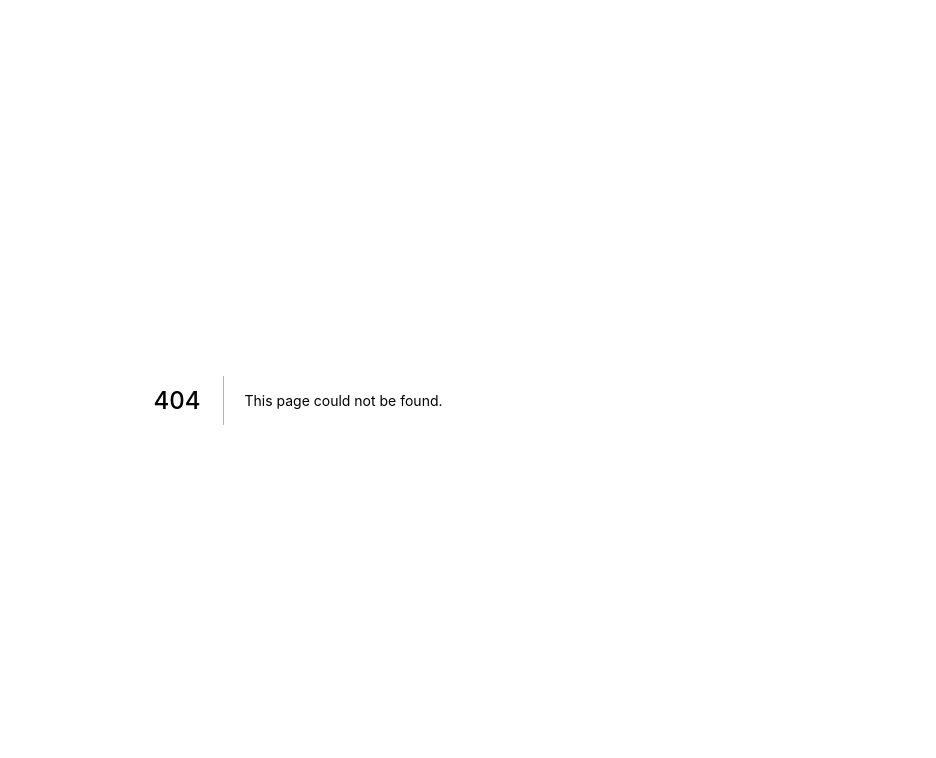
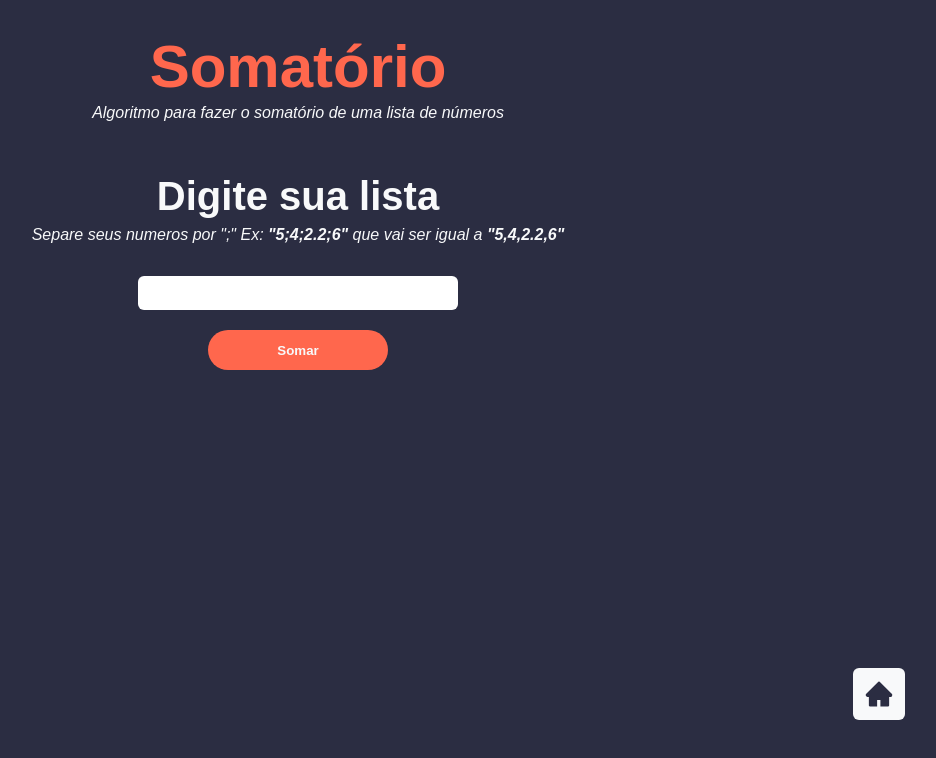
Before and after one commit to joaopedroalb/algorithms-unifor, a Next.js app: page /sum in a window 1280 px wide. Before the commit this address had no page. Shown: the top 758 px of the page, without its empty margins (342-1278 px from the left). Built offline with nearby package versions, Linux system fonts and the light colour scheme; a web font is replaced by a local one.

Commit message:
feat: create sum page

```diff
--- /dev/null
+++ b/src/pages/sum.js
@@ -0,0 +1,49 @@
+import { useState } from 'react'
+import Layout from '../components/Layout'
+import { summation } from '../functions/algorithmFunc'
+import { Main, Header, Title, SubTitle, InputContainer, Input, Button,Result } from '../styles/SumStyle'
+export default function Sum() {
+  const [text, setText] = useState(null)
+  const [result, setResult] = useState(null)
+
+  function handleClick() {
+    if (text === null || getListNumber().length <=0){
+      setResult(null)
+      return
+    }
+
+    const sum = summation(getListNumber())
+    console.log(sum)
+    setResult(sum)
+  }
+
+  function getListNumber(){
+    const lstTxt = text.split(';')
+    const lstNumber = lstTxt
+                          .filter(x=>!isNaN(x))
+                          .map(x=>{return parseFloat(x)})
+    return lstNumber
+  }
+
+
+  return (
+    <Layout title="Somatório" description="Algoritmo para fazer o somatório de uma lista de números">
+      <Main>
+        <Header>
+          <Title>Digite sua lista</Title>
+          <SubTitle>Separe seus numeros por {`";"`} Ex: <strong>{`"5;4;2.2;6"`}</strong> que vai ser igual a <strong>{`"5,4,2.2,6"`}</strong></SubTitle>
+        </Header>
+        <InputContainer>
+          <Input type="text" onChange={({ target }) => setText(target.value)} />
+          <Button onClick={()=>handleClick()}>Somar</Button>
+        </InputContainer>
+        {
+          result &&
+          (
+            <Result>Resultado da soma: <b>{result}</b></Result>
+          )
+        }
+      </Main>
+    </Layout>
+  )
+}
--- /dev/null
+++ b/src/styles/SumStyle.js
@@ -0,0 +1,77 @@
+import styled from 'styled-components'
+
+export const Main = styled.div`
+    width: 100%;
+    display: flex;
+    flex-direction: column;
+    align-items: center;
+    justify-content: flex-start;
+    text-align: center;
+    gap: 2rem;
+`
+
+export const Header = styled.header`
+    display: flex;
+    flex-direction: column;
+    align-items: center;
+    gap: .4rem;
+`
+
+export const Title = styled.h1`
+    font-size: 2.5rem;
+`
+
+export const SubTitle = styled.h1`
+    font-size: 1rem;
+    font-weight: 100;
+    font-style: italic;
+`
+
+export const InputContainer = styled.div`
+    width: 100%;
+    display: flex;
+    flex-direction: column;
+    align-items: center;
+    justify-content: center;
+    gap: 1.25rem;
+`
+
+export const Input = styled.input`
+    width: 320px;
+    max-width: 50vw;
+    padding: .6rem;
+    border: none;
+    border-radius: 6px;
+    text-align: center;
+
+    &:focus{
+        outline: none;
+    }
+`
+
+export const Button = styled.button`
+    width: 180px;
+    max-width: 60vw;
+    padding: .8rem;
+    border: none;
+    border-radius: 20px;
+    font-weight: 600;
+    background: var(--orange);
+    color: var(--white);
+    cursor: pointer;
+
+    &:focus{
+        outline: none;
+    }
+
+    transition: 400ms;
+    &:hover{
+        transform: scale(1.05);
+    }
+`
+
+export const Result = styled.h1`
+    b{
+        color: var(--green-ligth);
+    }
+`
```
Also changed, not shown: src/styles/Prime.js (+0 -21 lines).
